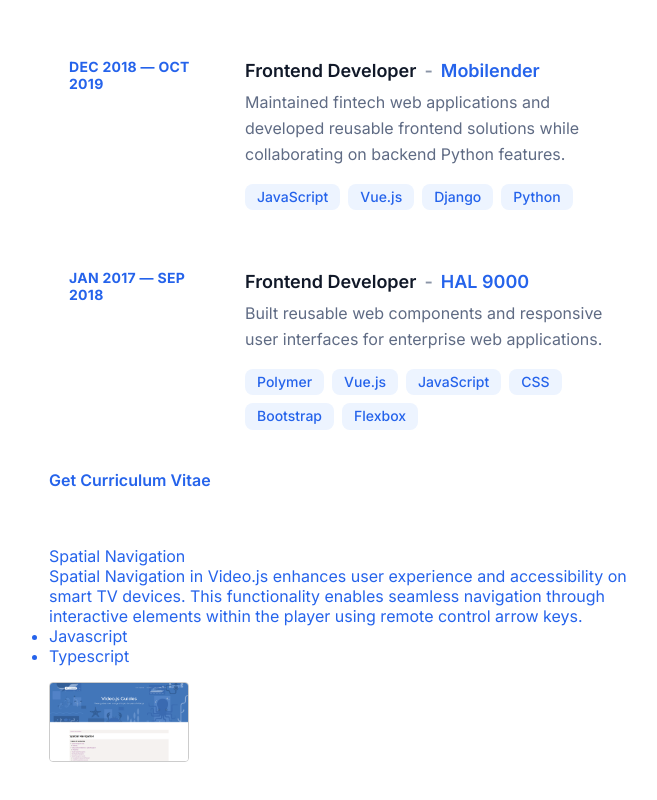
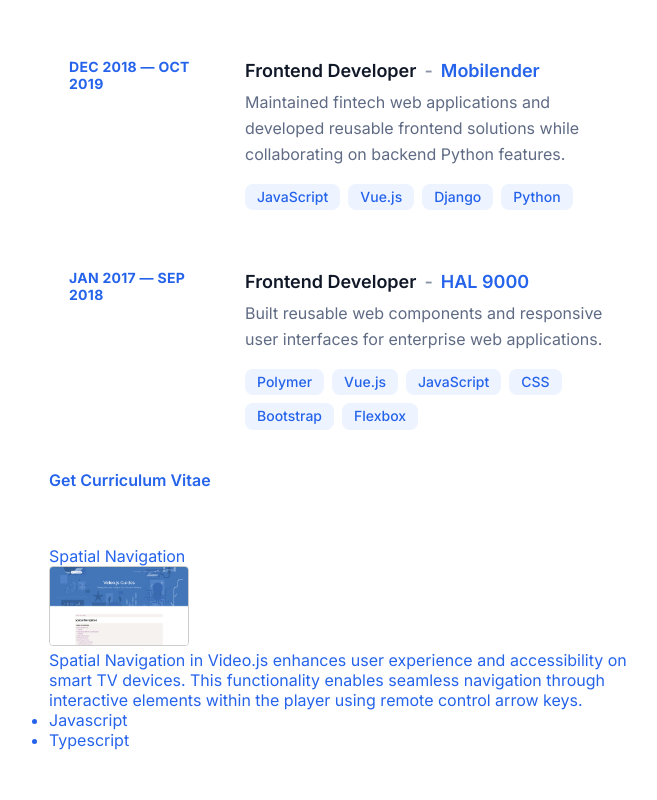
Before and after one commit to CarlosVillasenor/personal-landing-page, a Next.js app: page / in a window 1280 px wide. Shown: the part 1159-1959 px from the top of the page, without its empty margins (531-1188 px from the left). Built offline with nearby package versions, Linux system fonts and the light colour scheme.

Commit message:
refactor: use less style properties to give styles to the project image of the badge component

```diff
--- a/src/components/Content/Projects/Badge.module.css
+++ b/src/components/Content/Projects/Badge.module.css
@@ -1,18 +1,6 @@
 .projectImage {
-  height: auto;
-  margin-top: 0 auto;
-  object-fit: cover;
-}
-
-.mask {
-  position: relative;
-  overflow: hidden;
-  border-radius: 4px;
-  margin-top: 1rem;
+  border: 1px solid #ccc;
   width: 140px;
   height: 80px;
-  aspect-ratio: 1 / 1;
-  display: flex;
-  justify-content: center;
-  border: 1px solid #ccc;
+  border-radius: 4px;
 }
--- a/src/components/Content/Projects/Badge.tsx
+++ b/src/components/Content/Projects/Badge.tsx
@@ -16,6 +16,12 @@ export default function Badge({ project }: { project: project }) {
         <p className={styles.period}>{project.title}</p>
 
         <div className={styles.projectBody}>
+          <Image
+            src={`/project-images/${project.image}`}
+            alt={project.title}
+            width={140} height={80}
+            className={styles.projectImage}
+          />
 
           <p className={styles.paragraph}>
             {project.description}
@@ -26,14 +32,6 @@ export default function Badge({ project }: { project: project }) {
               <li key={tech}>{tech}</li>
             ))}
           </ul>
-          <div className={styles.mask}>
-            <Image
-              src={`/project-images/${project.image}`}
-              alt={project.title}
-              width={500} height={300}
-              className={styles.projectImage}
-            />
-          </div>
         </div>
       </article>
     </a>
```
